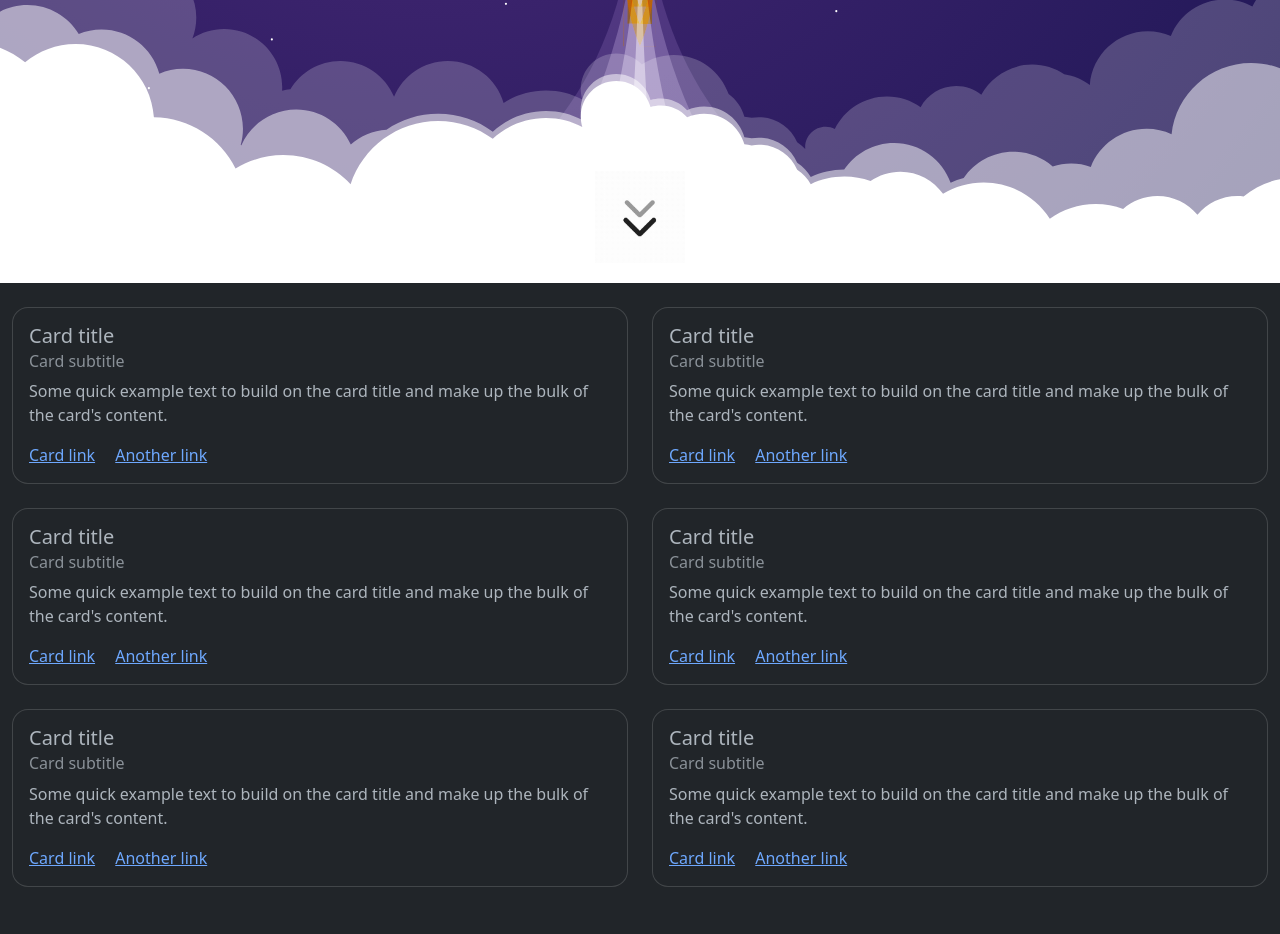
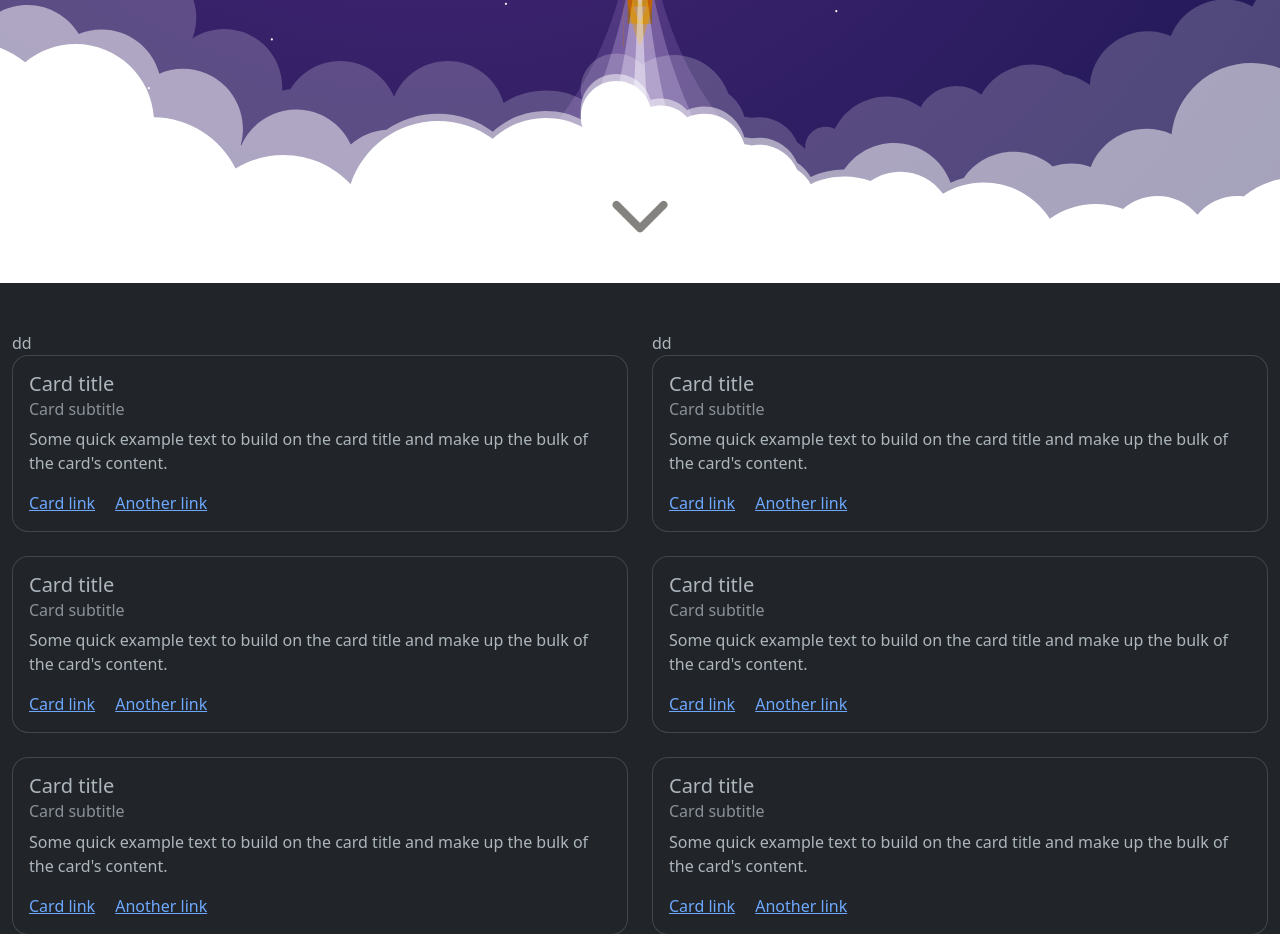
Before and after one commit to bougassaa/portfolio, a PHP site: page / in a window 1280 px wide. Shown: the part 517-1451 px from the top of the page. Before the commit the page ends 1404 px from the top, so only its background shows below. Run offline with PHP 8.4, Linux system fonts and the light colour scheme.

Commit message:
arrange folders

```diff
--- a/css/style.css
+++ b/css/style.css
@@ -20,13 +20,14 @@
 #scroll-down {
     opacity: 0;
     position: absolute;
-    bottom: 20px;
+    max-width: 20vw;
+    bottom: 10px;
     width: 90px;
     z-index: 1;
     left: 50%;
     transform: translateX(-50%);
     animation: displayScrollDown 2s ease forwards;
-    animation-delay: 4s;
+    animation-delay: 3s;
 }
 
 @media (min-width: 1200px) {
--- a/index.html
+++ b/index.html
@@ -5,7 +5,7 @@
     <meta name="viewport" content="width=device-width, initial-scale=1">
     <meta http-equiv="X-UA-Compatible" content="ie=edge">
     <title>Portfolio</title>
-    <link rel="shortcut icon" href="./favicon.png" type="image/png">
+    <link rel="shortcut icon" href="./assets/images/favicon.png" type="image/png">
     <link rel="stylesheet" href="./css/bootstrap.min.css">
     <link rel="stylesheet" href="./css/style.css">
 </head>
@@ -14,9 +14,15 @@
         <div class="position-absolute w-100 text-center z-1" id="title-welcome-container">
             <h1 class="d-inline" id="title-welcome">Amine Bougassaa</h1>
         </div>
-        <img id="scroll-down" src="./scroll-down.gif" alt="scroll down">
+        <img id="scroll-down" src="./assets/images/scroll-down.gif" alt="scroll down">
     </div>
+
     <div class="container-xxl py-4">
+        <div class="row mt-4">
+            <div class="col">dd</div>
+            <div class="col">dd</div>
+        </div>
+
         <div class="row gy-4">
             <div class="col col-12 col-md-6">
                 <div class="card rounded-4">
--- a/js/script.js
+++ b/js/script.js
@@ -27,7 +27,7 @@
     const container = document.querySelector('#background-sky');
     const animation = bodymovin.loadAnimation({
         container: container,
-        path: './sky_bg.json',
+        path: './assets/lotties/sky_bg.json',
         autoplay: true,
         loop: true,
     });
```
Also changed, not shown: assets/images/favicon.png (renamed from favicon.png), assets/images/scroll-down.gif (added), assets/lotties/sky_bg.json (renamed from sky_bg.json), scroll-down.gif (deleted).
